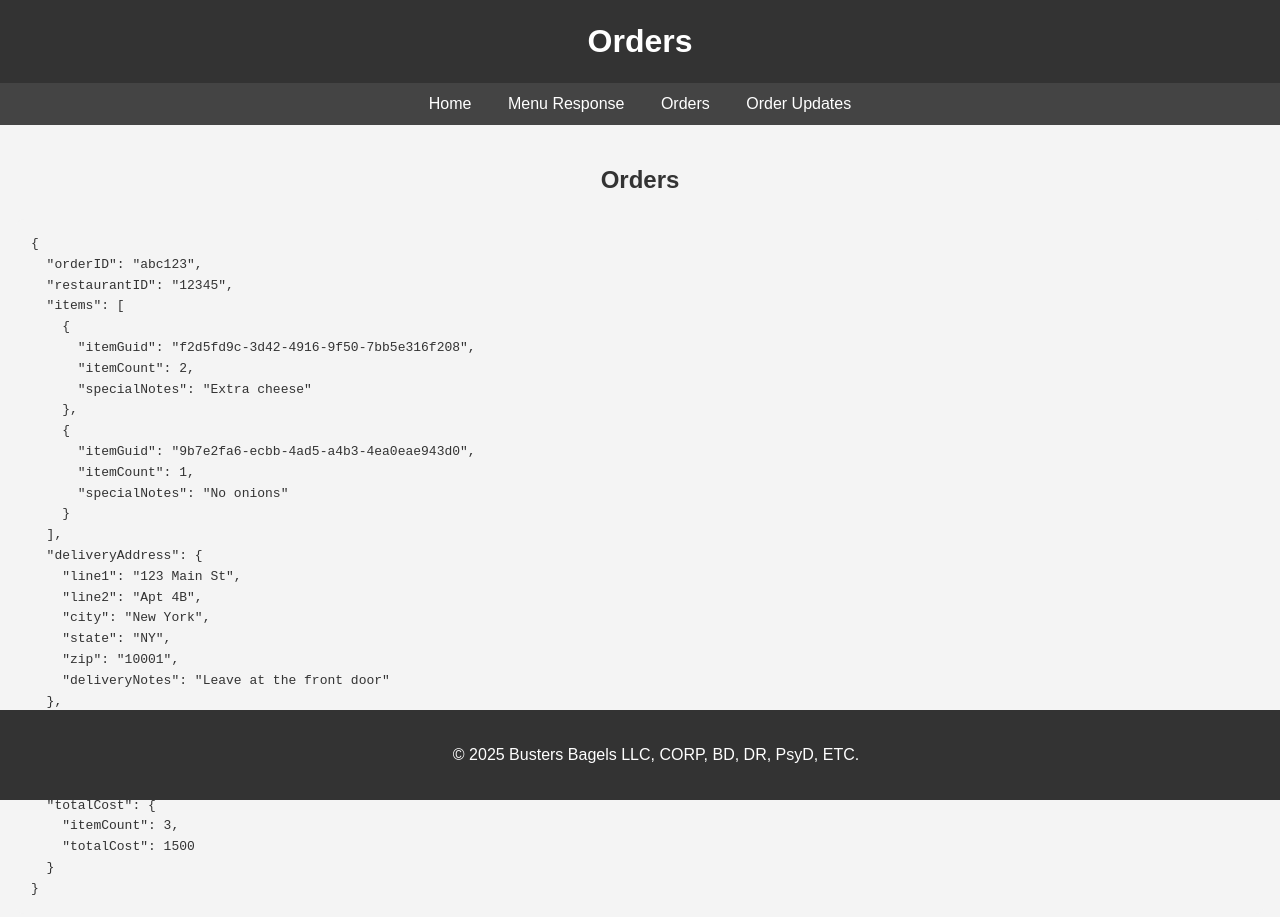
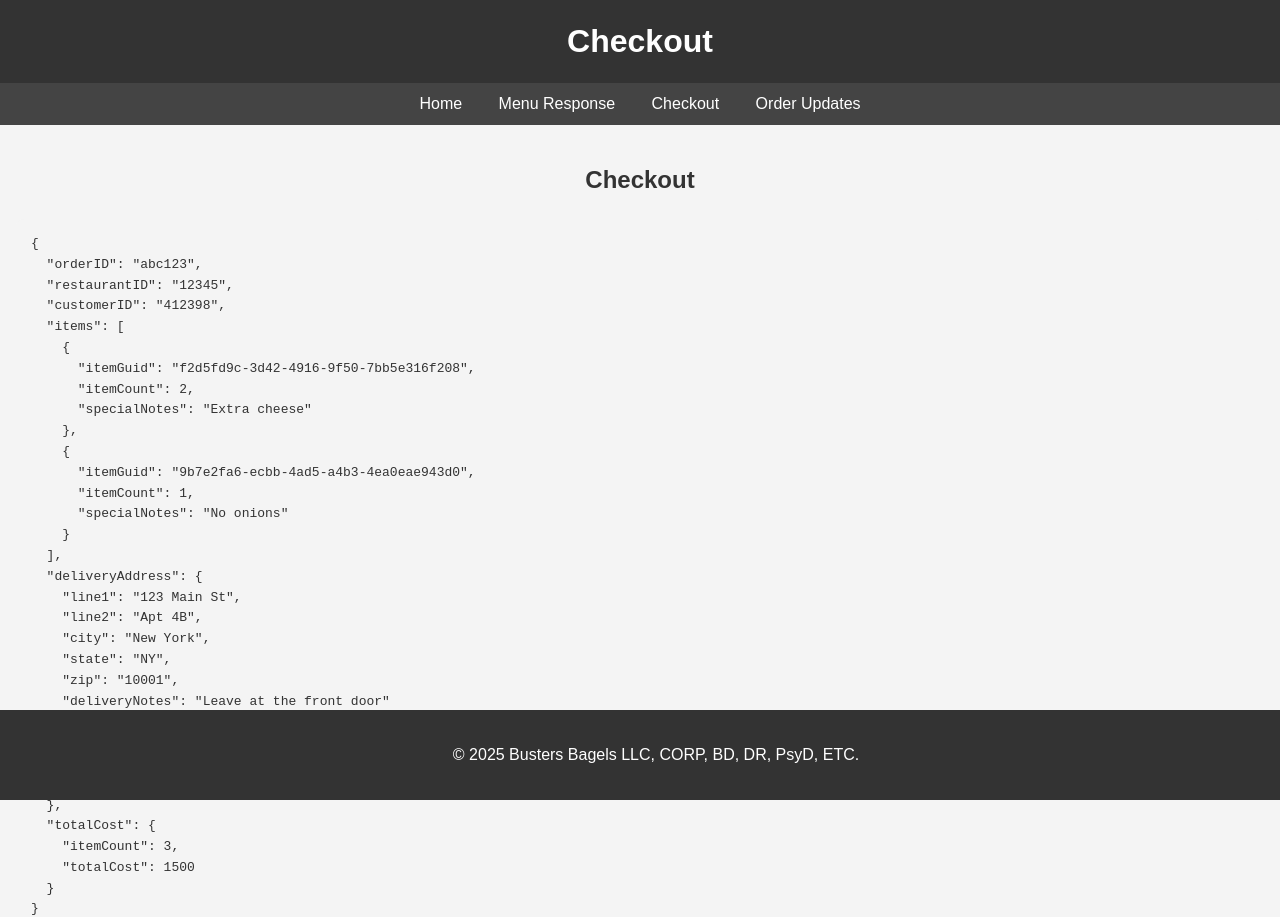
Before and after one commit to henrybuster/henrybuster.github.io, a plain HTML site: page checkout.html in a window 1280 px wide. Drawn offline with Linux system fonts and the light colour scheme.

Commit message:
updating to checkout

```diff
--- a/orders.html
+++ b/checkout.html
@@ -3,7 +3,7 @@
 <head>
   <meta charset="UTF-8">
   <meta name="viewport" content="width=device-width, initial-scale=1.0">
-  <title>My Basic Website - Orders</title>
+  <title>Checkout</title>
   <link rel="stylesheet" href="style.css">
   <style>
     pre {
@@ -17,18 +17,18 @@
 </head>
 <body>
   <header>
-    <h1>Orders</h1>
+    <h1>Checkout</h1>
   </header>
 
   <nav>
     <a href="index.html">Home</a>
     <a href="menuResponse.html">Menu Response</a>
-    <a href="orders.html">Orders</a>
+    <a href="checkout.html">Checkout</a>
     <a href="orderUpdates.html">Order Updates</a>
   </nav>
 
   <main>
-    <h2>Orders</h2>
+    <h2>Checkout</h2>
     <pre id="jsonDisplay"></pre>
   </main>
 
@@ -40,6 +40,7 @@
     const jsonData = {
   "orderID": "abc123",
   "restaurantID": "12345",
+  "customerID": "412398",
   "items": [
     {
       "itemGuid": "f2d5fd9c-3d42-4916-9f50-7bb5e316f208",
```
Also changed, not shown: index.html (+2 -2 lines), menuResponse.html (+4 -4 lines), orderUpdates.html (+2 -2 lines).
